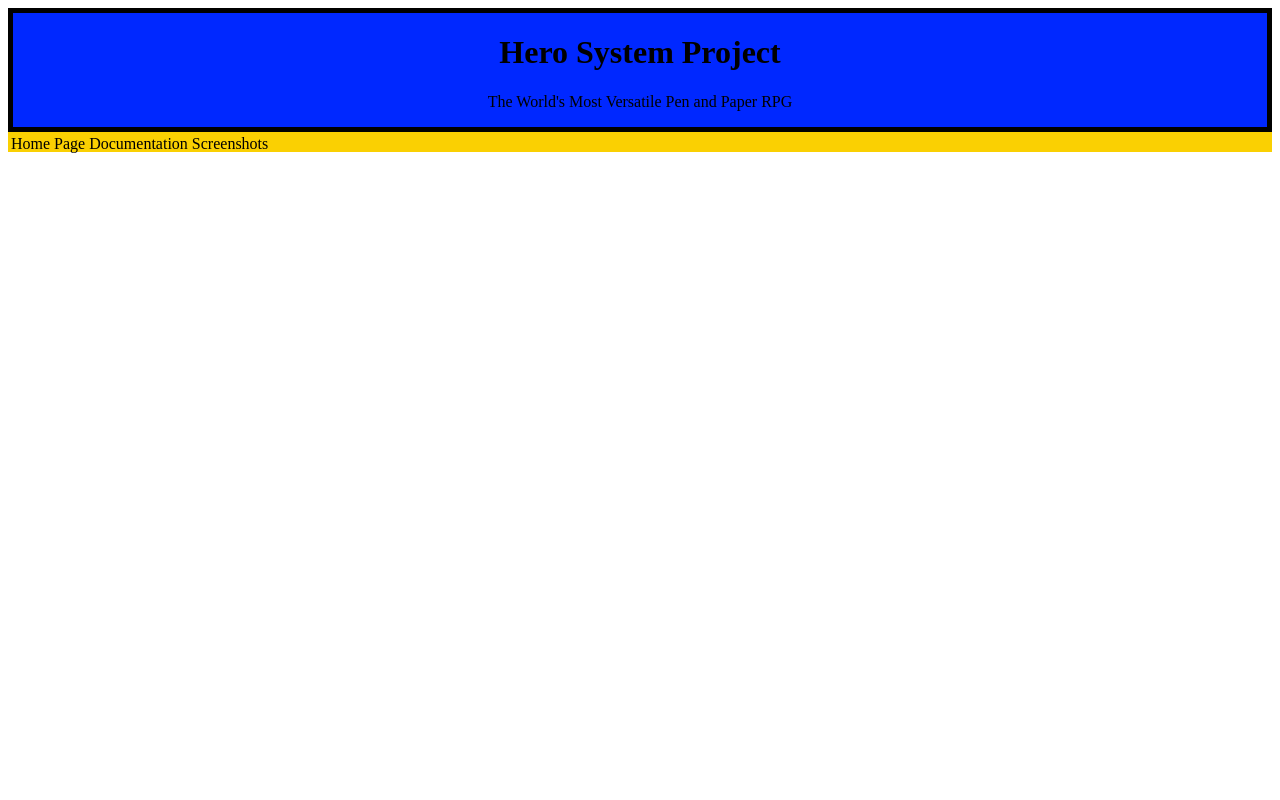
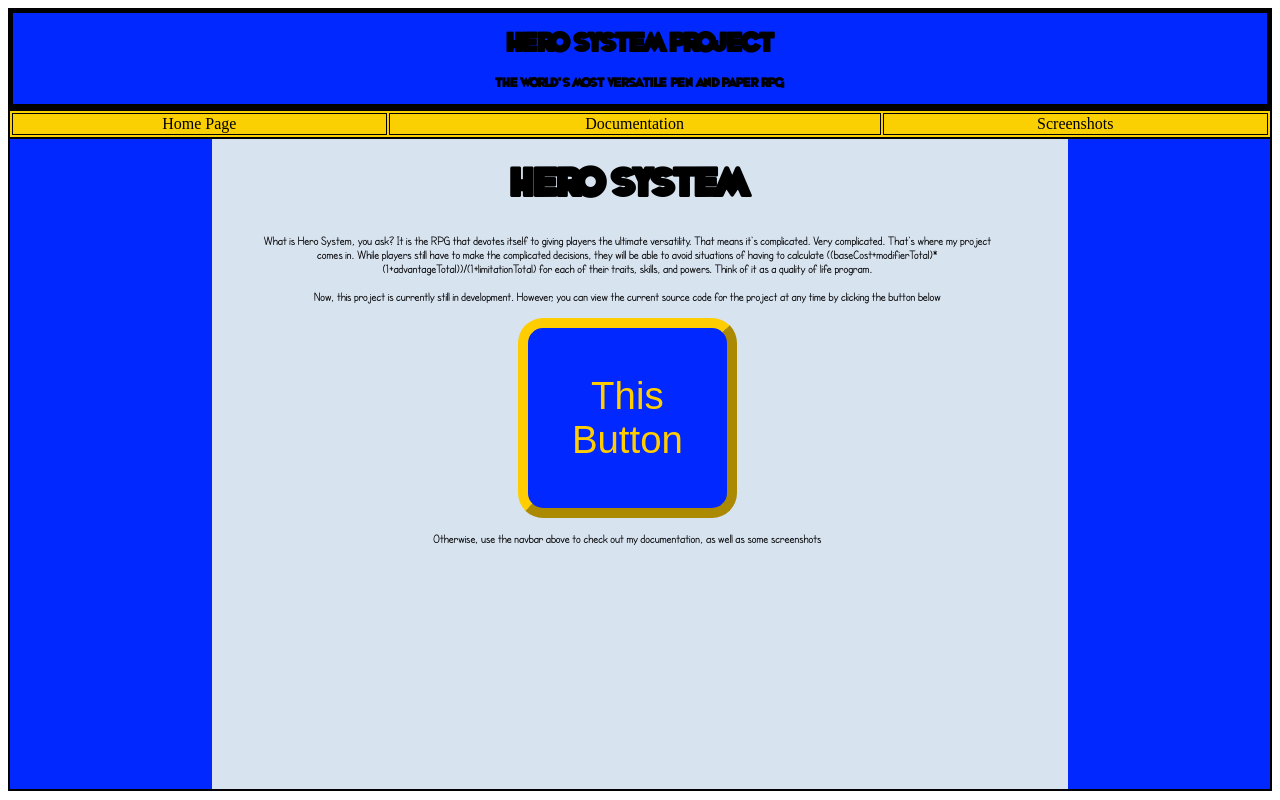
Before and after one commit to GhostInTheSystem/HeroSystemProjectWebsite, a plain HTML site: page index.html in a window 1280 px wide. Drawn offline with Linux system fonts and the light colour scheme.

Commit message:
Being Awesome

```diff
--- a/index.html
+++ b/index.html
@@ -6,15 +6,29 @@
             <h1>Hero System Project</h1>
             <p>The World's Most Versatile Pen and Paper RPG </p>
         </div>
+
         <div class="rowOfTabs">
-            <table>
+            <table class="navbar">
                 <tr>
                     <td>Home Page</td>
                     <td>Documentation</td>
                     <td>Screenshots</td>
-                    <td>
                 </tr>
             </table>
         </div>
+        <div class="body">
+        	<div class="accent1"></div>
+            <div class="spacer1"></div>
+        	<div class="bodycontent">
+        		<h1>HERO SYSTEM</h1>
+                <p>What is Hero System, you ask? It is the RPG that devotes itself to giving players the ultimate versatility. That means it's complicated. Very complicated. That's where my project comes in. While players still have to make the complicated decisions, they will be able to avoid situations of having to calculate ((baseCost+modifierTotal)*(1+advantageTotal))/(1+limitationTotal) for each of their traits, skills, and powers. Think of it as a quality of life program. <br> <br>
+                Now, this project is currently still in development. However, you can view the current source code for the project at any time by clicking the button below <br> <br>
+                <button class="projectButton">This Button</button><br><br>
+                Otherwise, use the navbar above to check out my documentation, as well as some screenshots
+                </p>
+            </div>
+         	<div class="accent2"></div>
+            <div class="spacer2"></div>
+        </div>
     </body>
 </html>
--- a/maincss.css
+++ b/maincss.css
@@ -7,12 +7,98 @@
 	background-color: #0028FF;
 	height:auto;
 	text-align:center;
+	font-family: ComicFont1, Arial, sans-serif;
+}
+.header h1{
+	font-size:2vw;
+}
+.header p{
+	font-size:1vw;
+}
+@font-face {
+    font-family: ComicFont1;
+    src: url(WHOOPASS.ttf);
+}
+@font-face {
+    font-family: ComicFont2;
+    src: url(SFCartoonistHand.ttf);
+}
+.rowOfTabs{
+	height:26px;
+	width:100%-4px;
+	background-color:#FAD002;
+	border-style:solid;
+	border-color: #000000;
+	border-width: 2px;
+}
+.navbar{
+	width:100%;
+}
+.navbar td{
+	border-style:solid;
+	border-color: #000000;
+	border-width: 1px;
+	width: 33% - 2px;
+	text-align:center;
 }
 .body{
-
+	width:100%-4px;;
+	height:650px;
+	background-color:#d8e3f0;
+	border-style:solid;
+	border-color: #000000;
+	border-width: 2px;
+	border-top-width:0px;
+	font-family: ComicFont1, Arial, sans-serif;
+	margin-top:0px;
 }
-.rowOfTabs{
-	height:20px;
-	width:100%;
-	background-color:#FAD002;
+.bodycontent{
+	width:58%;
+	text-align:center;
+	display:inline-block;
+	margin-left:auto;
+	margin-right:auto;
 }
+.accent1{
+	width:16%;
+	background-color:#0028FF;
+	height:100%;
+	display:inline-block;
+	float:left;
+}
+.spacer1{
+	width:4%;
+	display:inline-block;
+	height:100%;
+	float:left;
+}
+.accent2{
+	width:16%;
+	background-color:#0028FF;
+	height:100%;
+	display:inline-block;
+	float:right;
+}
+.spacer2{
+	width:4%;
+	display:inline-block;
+	height:100%;
+	float:right;
+}
+.bodycontent h1{
+	font-size:3vw;
+}
+.bodycontent p{
+	font-size:1vw;
+	font-family:ComicFont2, Arial, sans-serif;
+}
+.projectButton{
+	width:30%;
+	height:200px;
+	font-size:3vw;
+	border-radius:25px;
+	background-color:#0028FF;
+	color:#FFCD00;
+	border-color:#FFCD00;
+	border-width:10px;
+}
```
Also changed, not shown: FlyBoyBB.ttf (added), SFCartoonistHand.ttf (added), WHOOPASS.TTF (added).
